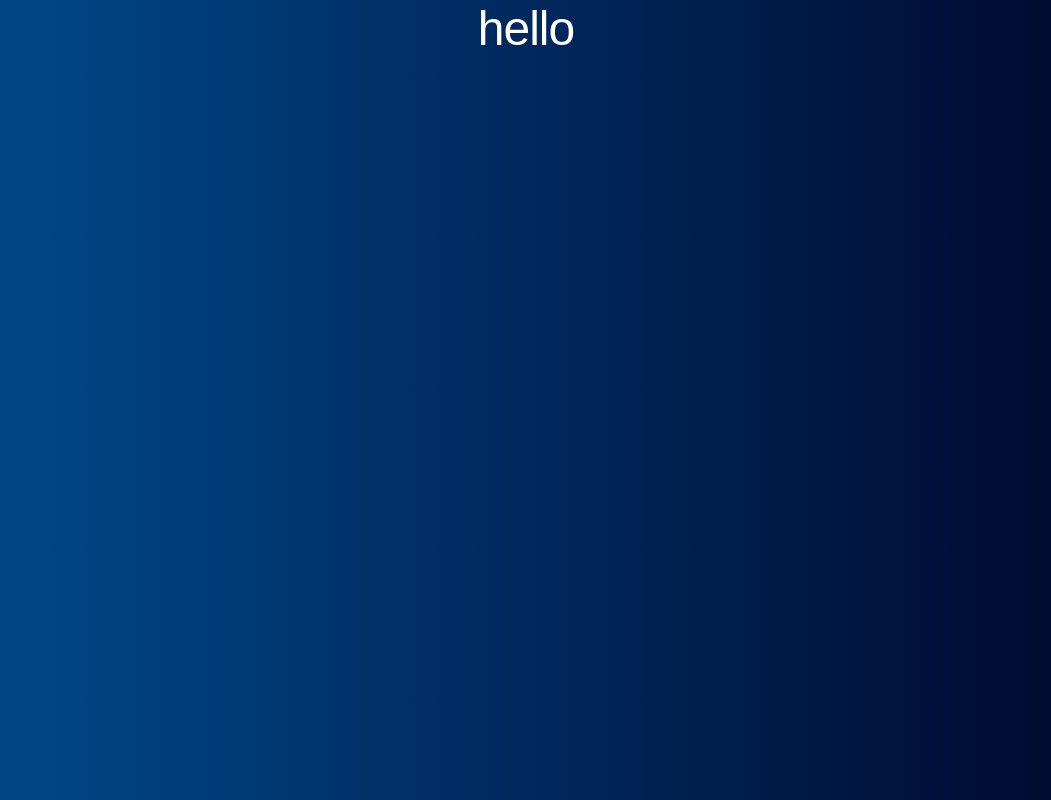
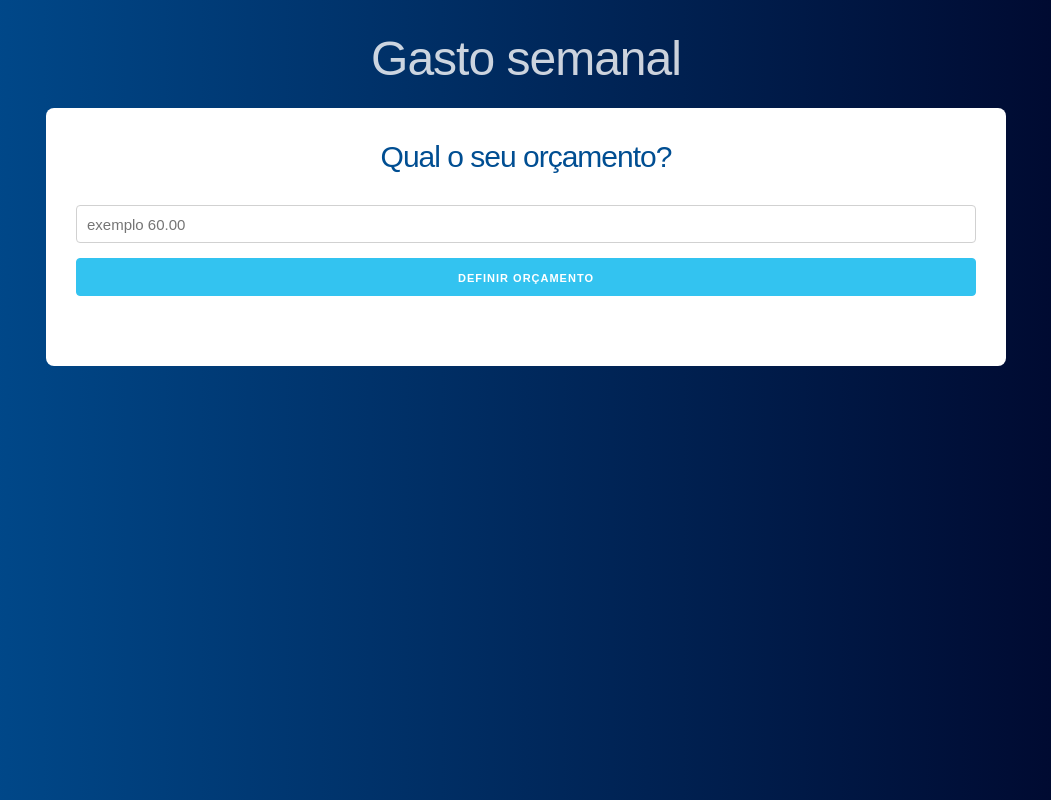
Before and after one commit to EdsonLuiz/or-amento-react, a React (Create React App) app: page / in a window 1280 px wide. Shown: the whole page, without its empty margins (114-1165 px from the left). Built offline with nearby package versions, Linux system fonts and the light colour scheme.

Commit message:
Component form orçamento

```diff
--- a/src/App.js
+++ b/src/App.js
@@ -1,9 +1,15 @@
 import React from "react";
+import { Pergunta } from "./components/Pergunta";
 
 function App() {
   return (
-    <div>
-      <h1>hello</h1>
+    <div className="container">
+      <header>
+        <h1>Gasto semanal</h1>
+        <div className="contenido-principal contenido">
+          <Pergunta />
+        </div>
+      </header>
     </div>
   );
 }
--- /dev/null
+++ b/src/components/Pergunta/index.js
@@ -0,0 +1,21 @@
+import React from "react";
+
+export const Pergunta = () => {
+  return (
+    <>
+      <h2>Qual o seu orçamento?</h2>
+      <form action="">
+        <input
+          className="u-full-width"
+          placeholder="exemplo 60.00"
+          type="number"
+        />
+        <input
+          value="definir orçamento"
+          className="u-full-width button-primary"
+          type="submit"
+        />
+      </form>
+    </>
+  );
+};
--- a/src/index.css
+++ b/src/index.css
@@ -18,7 +18,7 @@ header {
 .contenido-principal {
   background-color: white;
   padding: 30px;
-  border-radius: 20px;
+  border-radius: 8px;
 }
 .presupuesto p {
   margin-bottom: 0;
@@ -33,7 +33,7 @@ header {
 h1 {
   font-family: "Raleway", sans-serif;
   font-weight: 100;
-  color: white;
+  color: rgba(255, 255, 255, 0.8);
   text-align: center;
   font-size: 4.8rem !important;
 }
```
